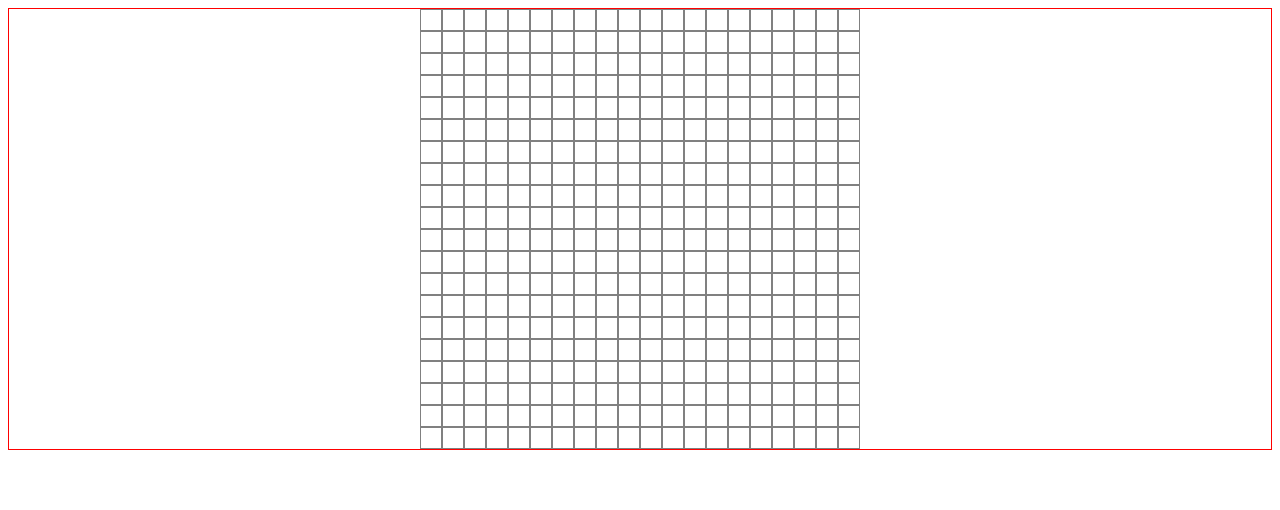
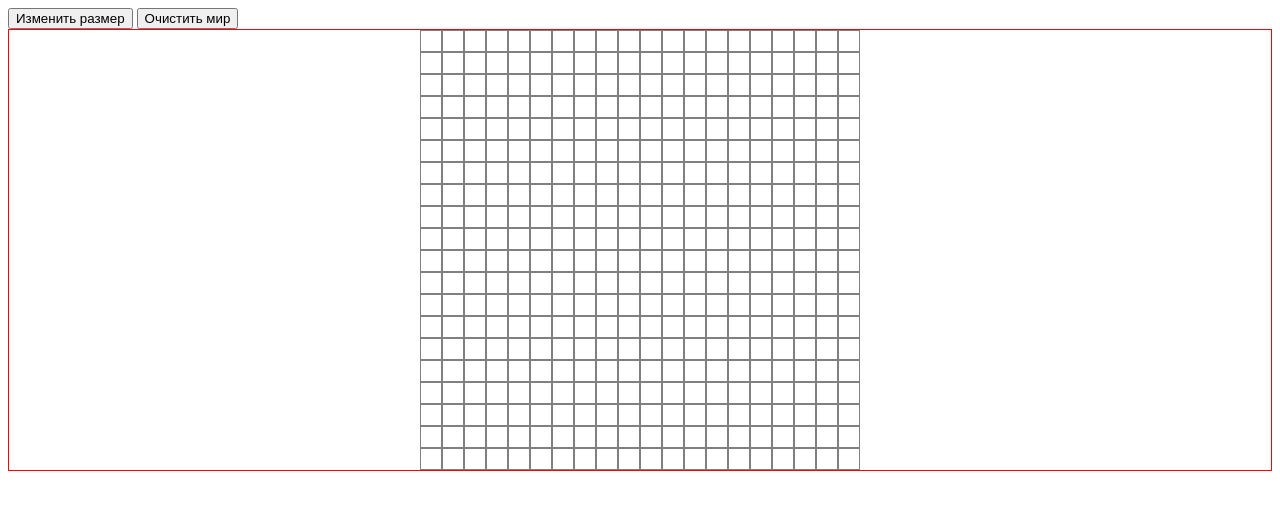
Before and after one commit to deepjohny828/Etch-A-Sketch, a plain HTML site: page index.html in a window 1280 px wide. Drawn offline with Linux system fonts and the light colour scheme.

Commit message:
Добавлены две кнопки

```diff
--- a/index.html
+++ b/index.html
@@ -9,6 +9,14 @@
 </head>
 <body>
     <div class="container">
+        <div class="btn">
+            <button id="changeSize">
+                Изменить размер
+            </button>
+            <button id="reset">
+                Очистить мир
+            </button>
+        </div>
         <div class="pole">
         </div>
     </div>
```
